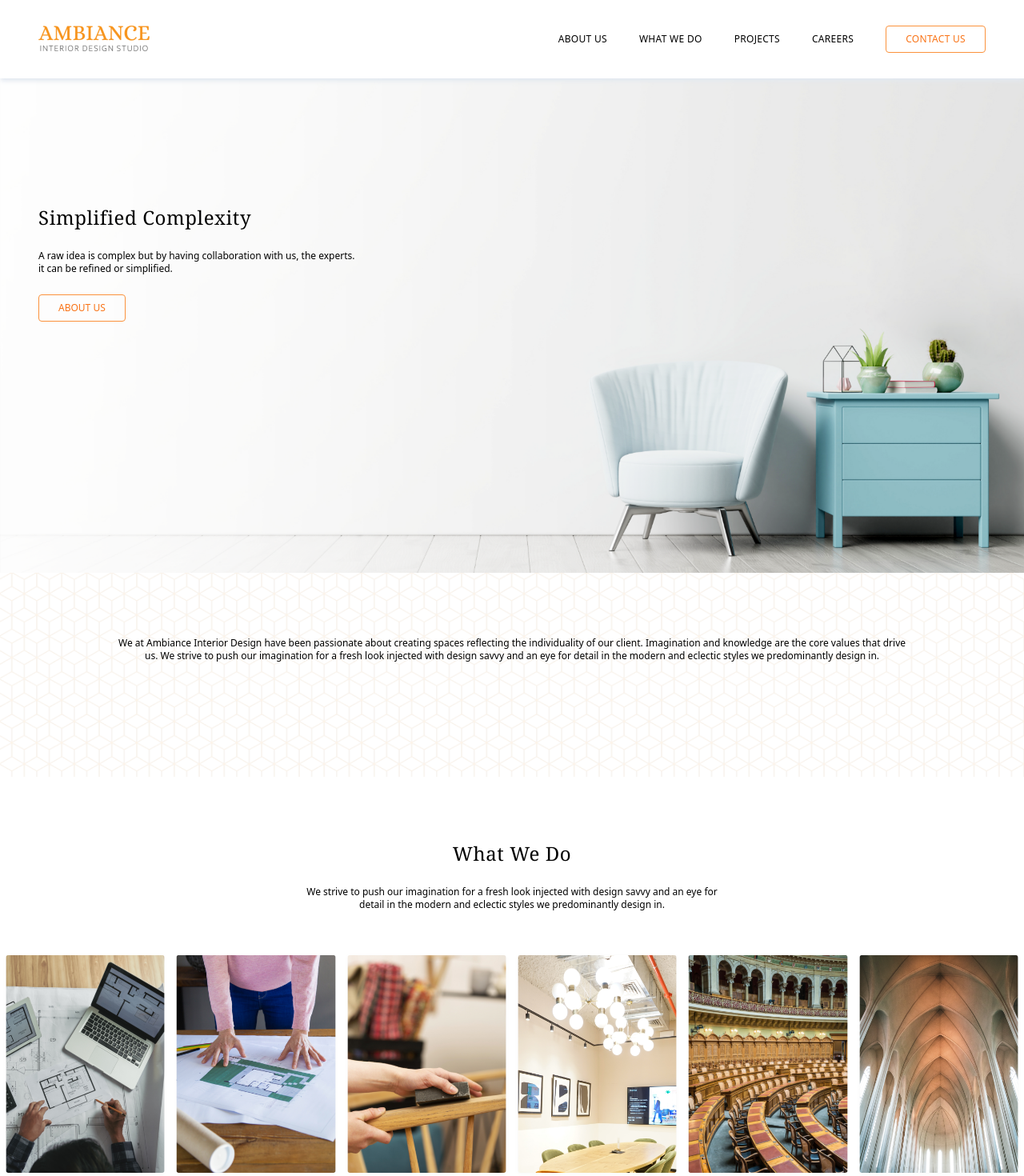
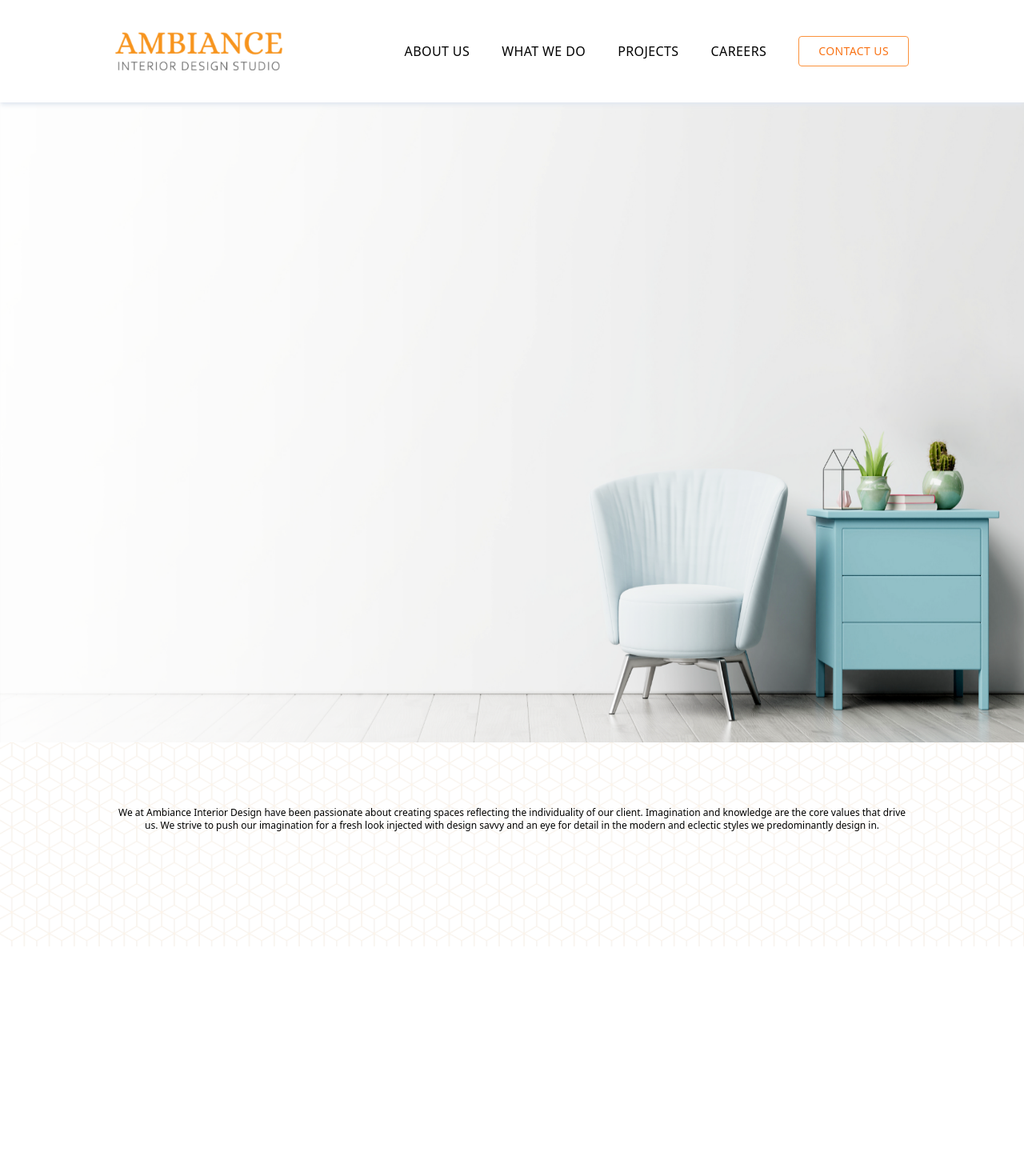
Before and after one commit to rthrx44/ambiance-website, a React (Create React App) app: page / in a window 1280 px wide. Shown: the top 1470 px of the page at 80% size. After the commit the page ends 1183 px from the top, so only its background shows below. Built offline with nearby package versions, Linux system fonts and the light colour scheme.

Commit message:
reconstruct ambiance mobile first

```diff
--- a/package.json
+++ b/package.json
@@ -41,6 +41,7 @@
   },
   "devDependencies": {
     "@babel/plugin-proposal-private-property-in-object": "^7.21.11",
+    "daisyui": "^3.7.7",
     "tailwindcss": "^3.3.3"
   }
 }
--- a/src/App.js
+++ b/src/App.js
@@ -1,7 +1,6 @@
 import './styles/index.css';
 import './styles/App.css';
 import './styles/Modern-normalize.css';
-import './styles/Utils.css';
 import Landing from './page/landing/Landing';
 
 function App() {
--- a/src/component/Button.jsx
+++ b/src/component/Button.jsx
@@ -4,7 +4,7 @@ import React from 'react'
 export const RButton = ({buttonClick, displayText = 'Submit'}) => {
   return (
     <button
-      className='flex items-center border border-orange-400 rounded-s rounded-e font-sans text-xs font-normal text-orange-500 hover:text-white hover:bg-orange-400 transition-all py-2 px-6'
+      className='flex items-center border border-orange-400 rounded-s rounded-e font-sans text-xs font-normal text-orange-500 hover:text-white hover:bg-orange-400 transition-all py-2 px-6 lg:text-sm'
       onClick={buttonClick}>
         {displayText}
     </button>
--- a/src/component/Navbar.jsx
+++ b/src/component/Navbar.jsx
@@ -7,16 +7,18 @@ import CloseRoundedIcon from '@mui/icons-material/CloseRounded';
 function Navbar () {
   return (
     <>
-    {
-
-    }
-    <header id='home' className='container'>
-      <nav className='container w-auto fixed flex justify-between bg-white py-8 px-12 z-10 shadow-md shadow-slate-200'>
-        <div>
-          <a href="#home"><img className='h-8 cursor-pointer' src={Logo} alt="Ambiance Interior Design Studio" /></a>
+    <div className="drawer drawer-end w-auto">
+      <input id="my-drawer-4" type="checkbox" className="drawer-toggle" />
+      <div className="drawer-content w-auto">
+        {/* Page content here */}
+        <header id='home' className='w-full'>
+          <nav className='flex justify-between bg-white shadow-md shadow-slate-200 p-4 sm:py-8 sm:px-6 md:py-10 md:px-12 lg:px-20 xl:px-36 2xl:px-64'>
+            <div className='flex items-center'>
+              <a href="#home"><img className='h-8 cursor-pointer lg:h-10 xl:h-12' src={Logo} alt="Ambiance Interior Design Studio" /></a>
             </div>
             <div className='flex items-center'>
-          <ul className='font-sans flex items-center gap-10 text-xs font-normal tracking-wide transition-all'>
+              <label htmlFor="my-drawer-4" className="drawer-button btn btn-primary bg-transparent border-none text-zinc-950 px-2 hover:bg-transparent hover:text-orange-400 transition-all md:hidden"><MenuRoundedIcon/></label>
+              <ul className='font-sans items-center gap-5 text-xs font-normal tracking-wide transition-all container hidden md:flex lg:text-sm lg:gap-8 xl:text-base xl:gap-10'>
                 <li className='hover:text-orange-500 transition-all cursor-pointer'><a href="#about">ABOUT US</a></li>
                 <li className='hover:text-orange-500 transition-all cursor-pointer'><a href="#what">WHAT WE DO</a></li>
                 <li className='hover:text-orange-500 transition-all cursor-pointer'><a href="#project">PROJECTS</a></li>
@@ -26,6 +28,24 @@ function Navbar () {
             </div>
           </nav>
         </header>
+      </div>
+      <div className="drawer-side">
+        <label htmlFor="my-drawer-4" className="drawer-overlay"></label>
+        <ul className="menu p-4 w-full h-full bg-white text-xs gap-4 justify-center items-center">
+          {/* Sidebar content here */}
+          <div className='flex'>
+            <label htmlFor="my-drawer-4" className="drawer-button btn btn-primary absolute top-4 right-2 bg-transparent border-none text-zinc-950 hover:bg-transparent hover:text-orange-400 transition-all"><CloseRoundedIcon/></label>
+          </div>
+          <li><a href="#about" className='hover:text-orange-500 hover:bg-transparent transition-all border-transparent cursor-pointer'>ABOUT US</a></li>
+          <li><a href="#what" className='hover:text-orange-500 hover:bg-transparent transition-all border-transparent cursor-pointer'>WHAT WE DO</a></li>
+          <li><a href="#project" className='hover:text-orange-500 hover:bg-transparent transition-all border-transparent cursor-pointer'>PROJECTS</a></li>
+          <li><a href="#career" className='hover:text-orange-500 hover:bg-transparent transition-all border-transparent cursor-pointer'>CAREERS</a></li>
+          <div>
+            <RButton displayText='CONTACT US'/>
+          </div>
+        </ul>
+      </div>
+    </div>
     </>
   )
 }
--- a/src/page/landing/Landing.jsx
+++ b/src/page/landing/Landing.jsx
@@ -21,23 +21,23 @@ function Landing() {
   return (
     <>
       <Navbar/>
-      <section className='container pt-24'>
-        <img className='w-auto -z-10' src={Base} alt="Hero Banner" />
-        <div className='absolute top-64 pl-12'>
+      <section>
+        <img className='h-screen' src={Base} alt="Hero Banner" />
+        {/* <div className='absolute top-64 pl-12'>
           <h1 id='about' className='font-serif text-2xl tracking-wide font-medium mb-6'>Simplified Complexity</h1>
           <p className='font-sans text-xs mb-6'>A raw idea is complex but by having collaboration with us, the experts. <br/>it can be refined or simplified.</p>
           <RButton displayText='ABOUT US'/>
-        </div>
+        </div> */}
       </section>
-      <section className='container relative text-center'>
+      <section className='relative text-center'>
         <img className='w-full opacity-10 -z-10' src={Hexa} alt="Hexagon" />
         <p className='absolute top-0 font-sans text-xs py-20 px-36'>We at Ambiance Interior Design have been passionate about creating spaces reflecting the individuality of our client. Imagination and knowledge are the core values that drive us. We strive to push our imagination for a fresh look injected with design savvy and an eye for detail in the modern and eclectic styles we predominantly design in.</p>
       </section>
-      <section className='text-center mt-20'>
+      {/* <section className='text-center mt-20'>
         <h1 id='what' className='font-serif text-2xl tracking-wide font-medium mb-6'>What We Do</h1>
         <p className='font-sans text-xs'>We strive to push our imagination for a fresh look injected with design savvy and an eye for <br/>detail in the modern and eclectic styles we predominantly design in.</p>
-      </section>
-      <section className='container gap-4 mt-12'>
+      </section> */}
+      {/* <section className='gap-4 mt-12'>
         <div className='flex flec-col'>
           <div className='flex flex-col group transition-all'>
             <img className='h-72 rounded-lg group-hover:-translate-y-1 transition-all' src={Space} alt="Space Planning" />
@@ -68,8 +68,8 @@ function Landing() {
           <WestRoundedIcon className='hover:text-orange-500 transition-all'/>
           <EastRoundedIcon className='hover:text-orange-500 transition-all'/>
         </div>
-      </section>
-      <section className='container section grid grid-cols-2 gap-4'>
+      </section> */}
+      {/* <section className='grid grid-cols-2 gap-4'>
         <div id='project' >
           <img src={BaseThree} alt="Furniture" />
         </div>
@@ -80,8 +80,8 @@ function Landing() {
             <RButton displayText='VIEW MORE'/>
           </div>
         </div>
-      </section>
-      <section className='container section relative flex justify-around'>
+      </section> */}
+      {/* <section className='relative flex justify-around'>
         <img className='w-full opacity-10 -z-10' src={Hexa} alt="Hexagon" />
         <div className='absolute flex top-8 gap-24 items-center'>
           <WestRoundedIcon className='hover:text-orange-500 transition-all'/>
@@ -92,8 +92,8 @@ function Landing() {
           </div>
           <EastRoundedIcon className='hover:text-orange-500 transition-all'/>
         </div>
-      </section>
-      <section className='container section grid grid-cols-2 gap-4'>
+      </section> */}
+      {/* <section className='grid grid-cols-2 gap-4'>
         <div className='flex flex-col pl-12 justify-center'>
           <h1 className='font-serif text-2xl tracking-wide font-medium mb-6'>Be Part Of Our Team</h1>
           <p className='font-sans text-xs mb-6'>Explore opportunities to take your career to the next level. Join our team of talented individuals and let us support your curiosity and creative talent.</p>
@@ -104,8 +104,8 @@ function Landing() {
         <div className='flex justify-center'>
           <img className='max-w-sm' src={BaseOne} alt="People Planning" />
         </div>
-      </section>
-      <section className='container section flex justify-center'>
+      </section> */}
+      {/* <section className='flex justify-center'>
         <img className='w-full h-80 mt-32' src={BaseTwo} alt="Wood Furniture" />
         <div id='career' className='absolute bg-white items-center py-16 px-32 shadow-md shadow-slate-200'>
           <h1 className='font-serif text-2xl text-center tracking-wide font-medium mb-6'>Be Part Of Our Team</h1>
@@ -146,8 +146,8 @@ function Landing() {
             <RButton displayText='SUBMIT'/>
           </div>
         </div>
-      </section>
-      <section className='container section flex flex-col items-center gap-16 '>
+      </section> */}
+      {/* <section className='flex flex-col items-center gap-16 '>
         <div>
           <a href="#home"><img className='h-8 cursor-pointer mt-36' src={Logo} alt="Ambiance Interior Design Studio" /></a>
         </div>
@@ -158,10 +158,10 @@ function Landing() {
           <li className='hover:text-orange-500 transition-all cursor-pointer'><a href="#career">CAREERS</a></li>
           <li className='hover:text-orange-500 transition-all cursor-pointer'><a href="#contact">CONTACT US</a></li>
         </ul>
-      </section>
-      <footer className='mt-16 mb-8 text-center'>
+      </section> */}
+      {/* <footer className='mt-16 mb-8 text-center'>
         <p className='font-sans text-xs'>©2022 Ambiance Interior Design Studio</p>
-      </footer>
+      </footer> */}
     </>
   )
 }
--- a/src/styles/App.css
+++ b/src/styles/App.css
@@ -14,6 +14,7 @@ html {
 body {
   background-color: #ffffff;
   font-size: 18px;
+  color: #000000;
 }
 
 /*? Scrollbar */
--- a/src/styles/Utils.css
+++ /dev/null
@@ -1,65 +0,0 @@
-.container {
-  width: 100%;
-  margin-left: auto;
-  margin-right: auto;
-  /* outline: 1px solid red; */
-}
-
-.section {
-  margin-top: 2rem;
-}
-
-.loading {
-  filter: blur(20px) grayscale(100%);
-}
-
-.loaded {
-  filter: blur(0) grayscale(0);
-  transition: 0.8s ease-in-out;
-}
-
-/* xs */
-@media (min-width: 475px) {
-  .container {
-    max-width: 475px;
-  }
-}
-
-/* sm */
-@media (min-width: 640px) {
-  .container {
-    max-width: 640px;
-  }
-}
-
-/* md */
-@media (min-width: 768px) {
-  .container {
-    max-width: 768px;
-  }
-}
-
-/* lg */
-@media (min-width: 1024px) {
-  .container {
-    max-width: 1024px;
-  }
-
-  .section {
-    margin-top: 5rem;
-  }
-}
-
-/* xl */
-@media (min-width: 1280px) {
-  .container {
-    max-width: 1280px;
-  }
-}
-
-/* 2xl */
-@media (min-width: 1536px) {
-  .container {
-    max-width: 1536px;
-  }
-}
--- a/tailwind.config.js
+++ b/tailwind.config.js
@@ -7,5 +7,5 @@ module.exports = {
   theme: {
     extend: {},
   },
-  plugins: [],
+  plugins: [require("daisyui")],
 }
```
Also changed, not shown: 1 other file (tests, documents, lock files or other folders). Lines whose indentation alone changed are shown as unchanged.
